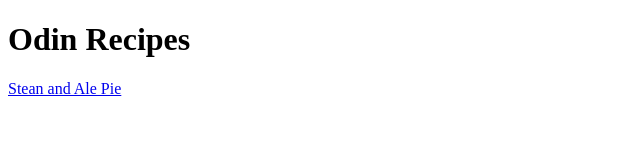
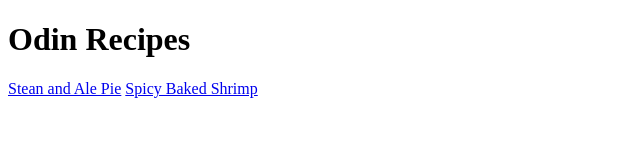
Before and after one commit to demodrome/odin-recipes, a plain HTML site: page index.html in a window 1280 px wide. Shown: the whole page, without its empty margins (0-640 px from the left). Drawn offline with Linux system fonts and the light colour scheme.

Commit message:
Add link to spicy-baked-shrimp.html

```diff
--- a/index.html
+++ b/index.html
@@ -8,5 +8,6 @@
 <body>
     <h1>Odin Recipes</h1>
     <a href="./recipes/stake-and-ale-pie.html">Stean and Ale Pie</a>
+    <a href="./recipes/spicy-baked-shrimp.html">Spicy Baked Shrimp</a>
 </body>
 </html>
```
